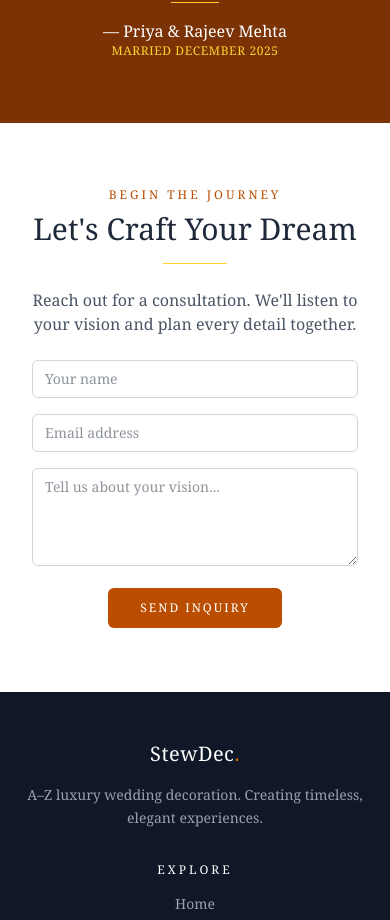
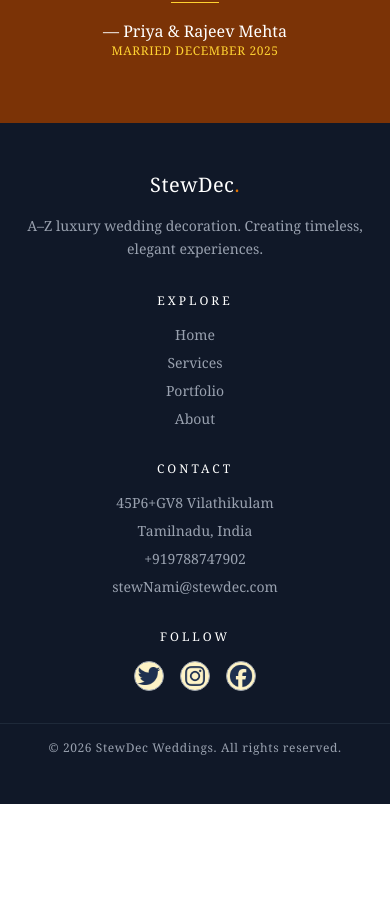
Before and after one commit to NAVEENKUMAR2003301/Dec, a React (Vite) app in the folder stewDec/: page / in a window 390 px wide. Shown: the part 4560-5480 px from the top of the page. After the commit the page ends 5364 px from the top, so only its background shows below. Built offline with nearby package versions, Linux system fonts and the light colour scheme.

Commit message:
remove cta

```diff
--- a/stewDec/src/Pages/Home.jsx
+++ b/stewDec/src/Pages/Home.jsx
@@ -186,46 +186,7 @@ const Home = () => {
                 </div>
             </section>
 
-            {/* ===== CONTACT / CTA ===== */}
-            <section id="contact" className="py-16 md:py-24 lg:py-32 bg-white">
-                <div className="container mx-auto px-4 md:px-6 text-center max-w-3xl">
-                    <p className="text-amber-700 text-xs md:text-sm uppercase tracking-[3px] md:tracking-[4px] mb-2 md:mb-4">
-                        Begin the journey
-                    </p>
-                    <h2 className="text-3xl md:text-4xl lg:text-5xl font-serif font-light mb-4 md:mb-6">
-                        Let's Craft Your Dream
-                    </h2>
-                    <div className="w-16 md:w-20 h-px bg-amber-300 mx-auto mb-6 md:mb-12"></div>
-                    <p className="text-gray-600 text-base md:text-lg mb-6 md:mb-12 px-4">
-                        Reach out for a consultation. We'll listen to your vision and plan every detail together.
-                    </p>
-                    <form className="space-y-4 md:space-y-6 px-4">
-                        <div className="grid grid-cols-1 md:grid-cols-2 gap-4 md:gap-6">
-                            <input
-                                type="text"
-                                placeholder="Your name"
-                                className="w-full border border-gray-300 px-3 md:px-4 py-2 md:py-3 text-sm md:text-base focus:outline-none focus:border-amber-700 transition rounded-md"
-                            />
-                            <input
-                                type="email"
-                                placeholder="Email address"
-                                className="w-full border border-gray-300 px-3 md:px-4 py-2 md:py-3 text-sm md:text-base focus:outline-none focus:border-amber-700 transition rounded-md"
-                            />
-                        </div>
-                        <textarea
-                            rows="4"
-                            placeholder="Tell us about your vision..."
-                            className="w-full border border-gray-300 px-3 md:px-4 py-2 md:py-3 text-sm md:text-base focus:outline-none focus:border-amber-700 transition rounded-md"
-                        ></textarea>
-                        <button
-                            type="submit"
-                            className="bg-amber-700 hover:bg-amber-800 text-white text-xs md:text-sm uppercase tracking-[2px] md:tracking-[3px] py-3 md:py-4 px-8 md:px-16 transition duration-300 rounded-md"
-                        >
-                            Send inquiry
-                        </button>
-                    </form>
-                </div>
-            </section>
+
 
             {/* ===== FOOTER ===== */}
             <footer className="bg-gray-900 text-gray-400 py-12 md:py-16">
```
